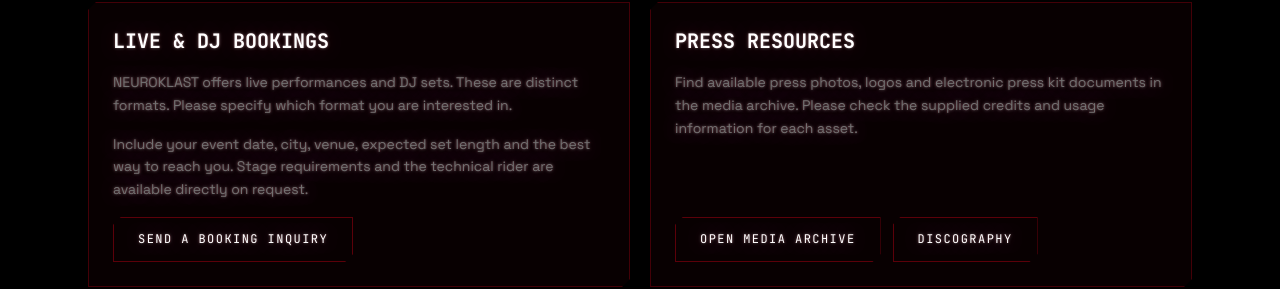
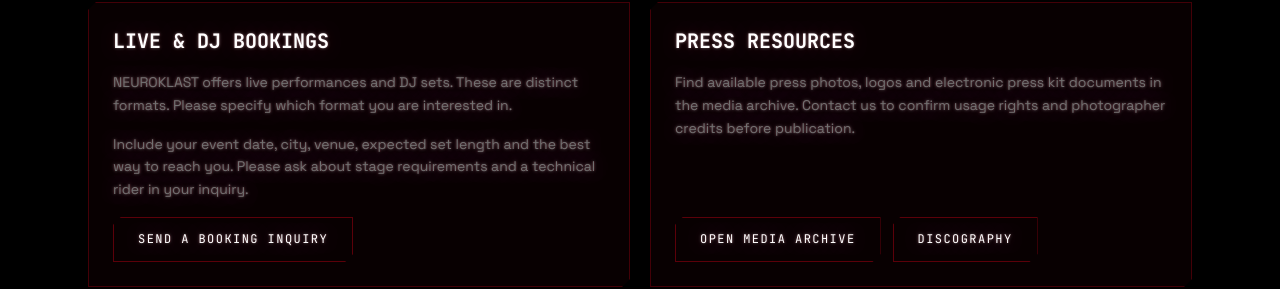
Before and after one commit to Neuroklast/neuroklast-band-land, a Next.js app: page /booking in a window 1280 px wide. Shown: the part 262-551 px from the top of the page. Built offline with nearby package versions, Linux system fonts and the light colour scheme; no server answers; the database is empty.

Commit message:
fix: ensure accessible booking layout and factual copy [skip ci]

```diff
--- a/app/booking/page.tsx
+++ b/app/booking/page.tsx
@@ -24,7 +24,7 @@
         { name: 'Home', url: absoluteUrl(origin, '/') },
         { name: 'Booking & Press', url: absoluteUrl(origin, '/booking') },
       ])} />
-      <main className="relative mx-auto w-full max-w-6xl px-card pb-section pt-[calc(var(--nk-nav-h)+1.5rem)]"
+      <div className="relative mx-auto w-full max-w-6xl px-card pb-section pt-[calc(var(--nk-nav-h)+1.5rem)]"
         style={{ zIndex: 'var(--z-content)' }}>
         <header className="mb-10 max-w-3xl">
           <p className="mb-2 font-mono text-xs uppercase tracking-widest text-primary">// NEUROKLAST.BOOKING</p>
@@ -45,7 +45,7 @@
             </p>
             <p className="text-sm leading-relaxed text-muted-foreground">
               Include your event date, city, venue, expected set length and the best way to reach you.
-              Stage requirements and the technical rider are available directly on request.
+              Please ask about stage requirements and a technical rider in your inquiry.
             </p>
             <Link href="/#contact" className={actionClass}>Send a booking inquiry</Link>
           </section>
@@ -53,7 +53,7 @@
             <h2 id="booking-press-title" className="font-mono text-xl font-bold uppercase text-foreground">Press resources</h2>
             <p className="text-sm leading-relaxed text-muted-foreground">
               Find available press photos, logos and electronic press kit documents in the media archive.
-              Please check the supplied credits and usage information for each asset.
+              Contact us to confirm usage rights and photographer credits before publication.
             </p>
             <div className="mt-auto flex flex-wrap gap-3">
               <Link href="/media" className={actionClass}>Open media archive</Link>
@@ -64,7 +64,7 @@
         <p className="mt-8 font-mono text-xs text-muted-foreground">
           Event dates and public announcements are listed separately in the <Link href="/gigs" className="text-primary underline underline-offset-4">events archive</Link>.
         </p>
-      </main>
+      </div>
     </LegalPageShell>
   )
 }
```
